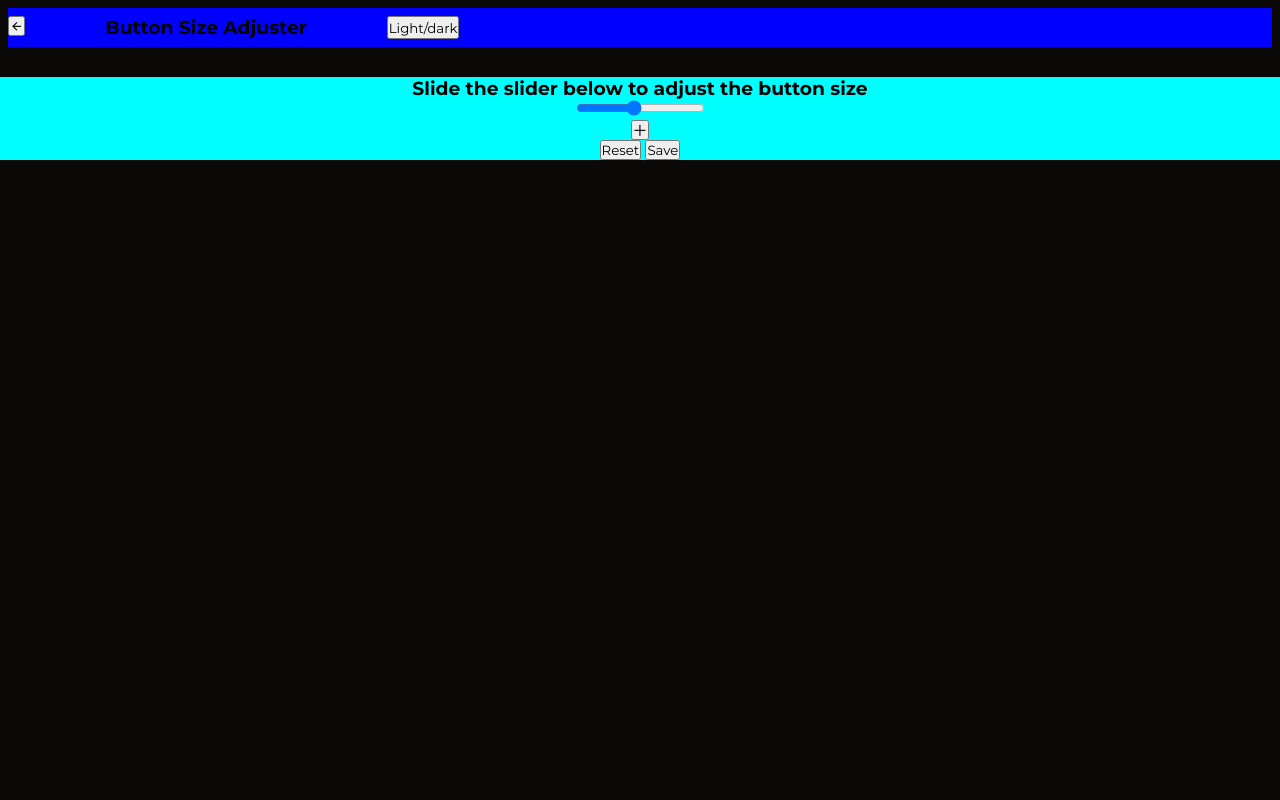
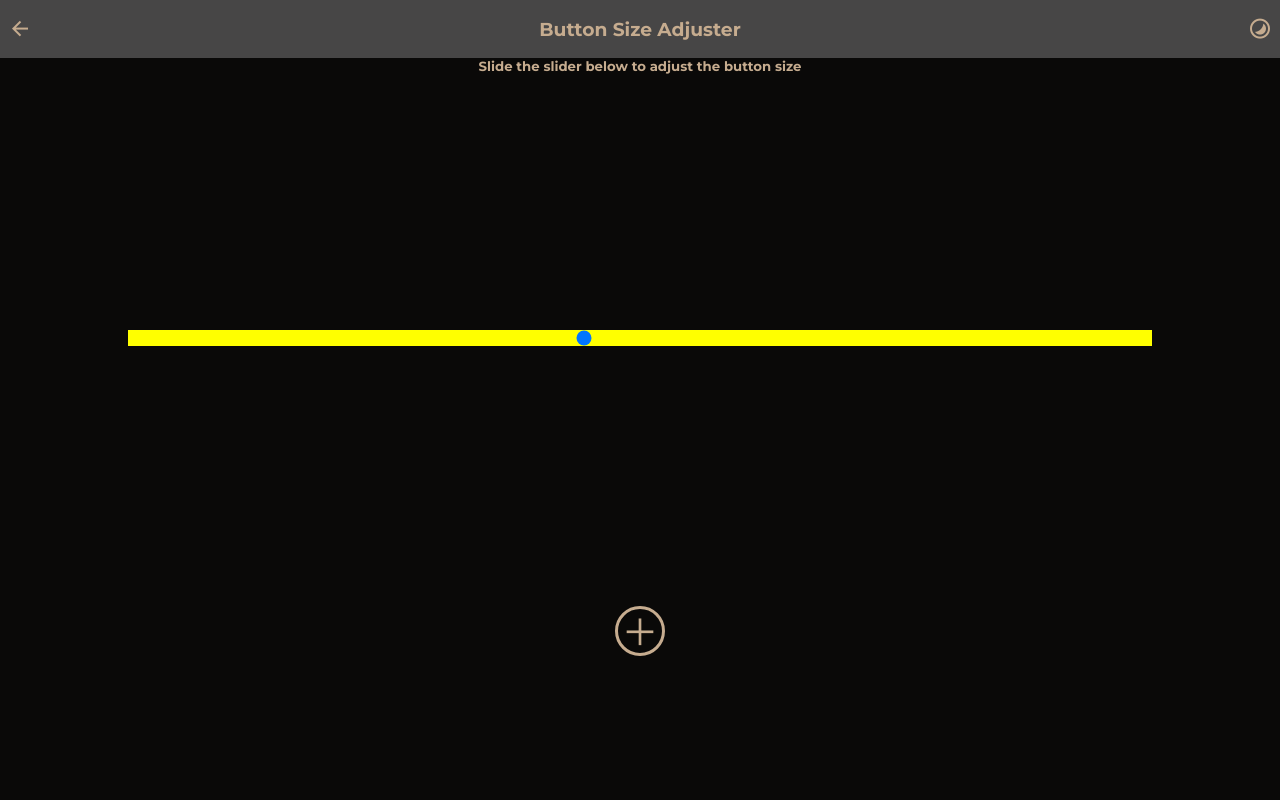
Before and after one commit to EguJaredoBoyd/Jared-Counter-App, a plain HTML site: page settings.html in a window 1280 px wide. Shown: the top 800 px of the page. Drawn offline with nearby package versions, Linux system fonts and the light colour scheme.

Commit message:
Styled more features

```diff
--- a/settings.html
+++ b/settings.html
@@ -17,28 +17,28 @@
 </head>
 
 <body>
-    <header>
+    <header class="settings-header">
         <div class="header__div--adjuster">
             <a href="index.html"><button><i class="ri-arrow-left-line"></i></button></a>
             <h3>Button Size Adjuster</h3>
-            <button id="display-mode">Light/dark</button>
+            <button id="display-mode"><i class="ri-contrast-2-line"></i></button>
         </div>
     </header>
 
     <main>
         <div class="main__div--slider">
-            <h3>Slide the slider below to adjust the button size</h3>
-            <div>
+            <h5>Slide the slider below to adjust the button size</h5>
+            <div class="main__div--input">
                 <input type="range" min="10" max="100" value="50" id="font-size-slider">
             </div>
-            <div>
+            <div class="main__div--increment">
                 <button id="text-content">
                     <i class="ri-add-large-line"></i>
                 </button>
             </div>
-            <div>
-                <button>Reset</button>
-                <button>Save</button>
+            <div class="main__div--resetNsave">
+                <button class="reset">Reset</button>
+                <button class="save">Save</button>
             </div>
         </div>
     </main>
--- a/style.css
+++ b/style.css
@@ -19,6 +19,7 @@ body {
     height: 100vh;
     max-width: 100vw;
     justify-content: space-between;
+    overflow: hidden;
     background-color: var(--primary-color);
 }
 
@@ -39,7 +40,6 @@ header {
 }
 
 .header__button__ul--toggle-list {
-    background-color: pink;
     position: fixed;
     top: 0;
     right: 0;
@@ -62,11 +62,11 @@ header {
 
 @keyframes slideIn {
     from {
-        background-color: pink;
+        background-color: var(--light-secondary);
     }
 
     to {
-        background-color: green;
+        background-color: var(--primary-color);
     }
 
 }
@@ -74,22 +74,41 @@ header {
 .header__div__ul--header {
     display: flex;
     justify-content: space-between;
-    background-color: yellow;
+    align-items: center;
+    color: var(--secondary-color);
+    background-color: rgba(87, 85, 85, 0.8);
     padding: 0.5rem 0;
 }
 
-li {
-    display: flex;
-    justify-content: space-between;
-    margin: 1rem 1.5rem;
-    gap: 5rem;
-    background-color: skyblue;
+.header__div__ul--header button {
+    background: none;
+    border: none;
 }
 
-.li__div--content {
-    text-justify: inter-word;
-    background-color: orange;
-    max-width: 100%;
+.header__div__ul--header button i {
+    color: var(--secondary-color);
+    font-size: 1.5rem;
+}
+
+li {
+    display: grid;
+    grid-template-columns: repeat(3, 1fr);
+    margin: 1rem;
+    color: var(--secondary-color);
+}
+
+.li__div--content p {
+    font-size: 0.7rem;
+}
+
+.header__button__ul--toggle-list ul button {
+    background: none;
+    border: none;
+    justify-self: end;
+}
+
+.header__button__ul--toggle-list ul button i {
+    color: var(--secondary-color);
 }
 
 main {
@@ -124,18 +143,87 @@ main p {
 }
 
 /* The settings style */
+.settings-header {
+    background-color: rgba(87, 85, 85, 0.8);
+
+}
+
 .header__div--adjuster {
     display: flex;
-    width: 100%;
-    max-width: 100%;
-    column-gap: 5rem;
-    background-color: blue;
+    justify-content: space-between;
+    width: 100vw;
+    max-width: 100vw;
+    align-items: center;
+    color: var(--secondary-color);
     padding: 0.5rem 0;
 }
 
+.header__div--adjuster button {
+    background: none;
+    border: none;
+}
+
+.header__div--adjuster button i {
+    font-size: 1.5rem;
+    color: var(--secondary-color);
+}
+
 .main__div--slider {
-    background-color: aqua;
-    margin-bottom: 50%;
+    margin-bottom: 40%;
+    color: var(--secondary-color);
+}
+
+.main__div--input {
+    margin-top: 20%;
+}
+
+.main__div--input input {
+    width: 80%;
+}
+
+.main__div--input input[type="range"] {
+    background: red;
+    appearance: none;
+}
+
+.main__div--input input[type="range"]::-webkit-slider-runnable-track {
+    background: yellow;
+}
+
+.main__div--increment {
+    margin-top: 20%;
+}
+
+.main__div--increment button {
+    font-size: 2rem;
+    border-color: var(--secondary-color);
+    border-radius: 50%;
+    height: 50px;
+    width: 50px;
+    border-color: var(--secondary-color);
+    background: none;
+    border-width: 3px;
+    border-style: solid;
+}
+
+.main__div--increment button i {
+    color: var(--secondary-color);
+}
+
+.main__div--resetNsave {
+    margin-top: 20%;
+    display: flex;
+    justify-content: center;
+    column-gap: 3rem;
+}
+
+.main__div--resetNsave .reset,
+.save {
+    padding: 0.4rem;
+    border: none;
+    border-radius: 10px;
+    color: white;
+    background-color: var(--secondary-color);
 }
 
 .light-or-dark-mode {
```
Also changed, not shown: index.html (+9 -8 lines).
